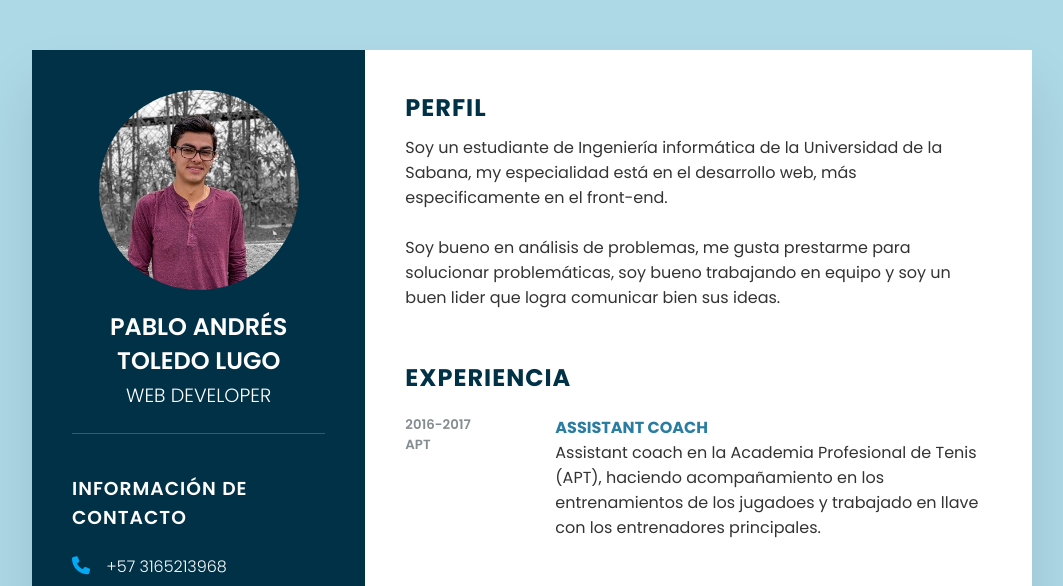
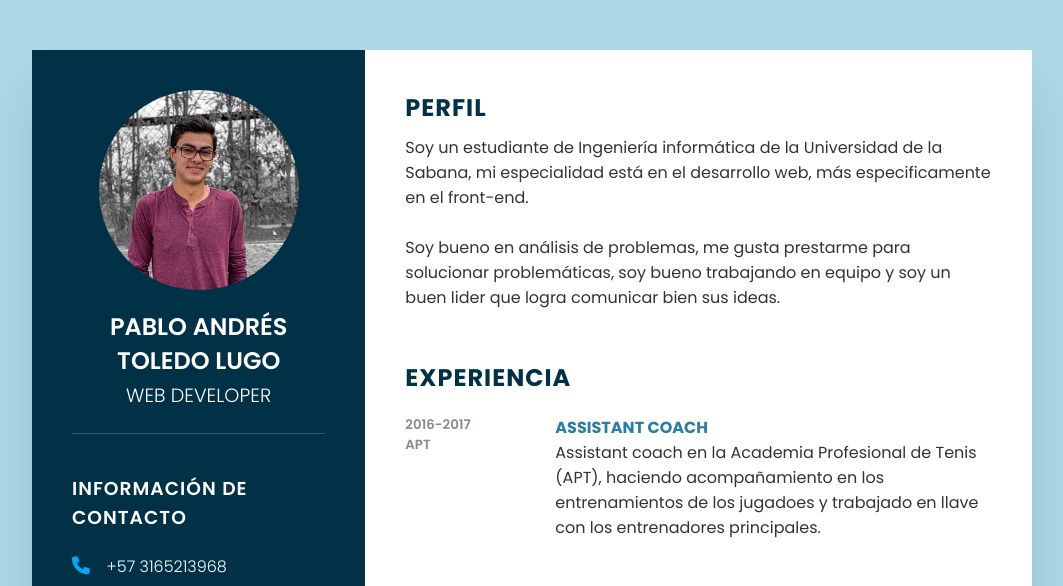
Before and after one commit to patoledol/cvToledoLugo, a plain HTML site: page index.html in a window 1280 px wide. Shown: the top 586 px of the page, without its empty margins (108-1171 px from the left). Drawn offline with Linux system fonts and the light colour scheme.

Commit message:
Update index.html

```diff
--- a/index.html
+++ b/index.html
@@ -104,7 +104,7 @@
                 <div class="about">
                     <!--Perfil-->
                     <h2 class="title2">Perfil</h2>
-                    <p>Soy un estudiante de Ingeniería informática de la Universidad de la Sabana, my especialidad
+                    <p>Soy un estudiante de Ingeniería informática de la Universidad de la Sabana, mi especialidad
                         está en el desarrollo web, más especificamente en el front-end.<br><br> Soy bueno en análisis
                         de problemas, me gusta prestarme para solucionar problemáticas, soy bueno trabajando en equipo
                         y soy un buen lider que logra comunicar bien sus ideas.</p>
```
